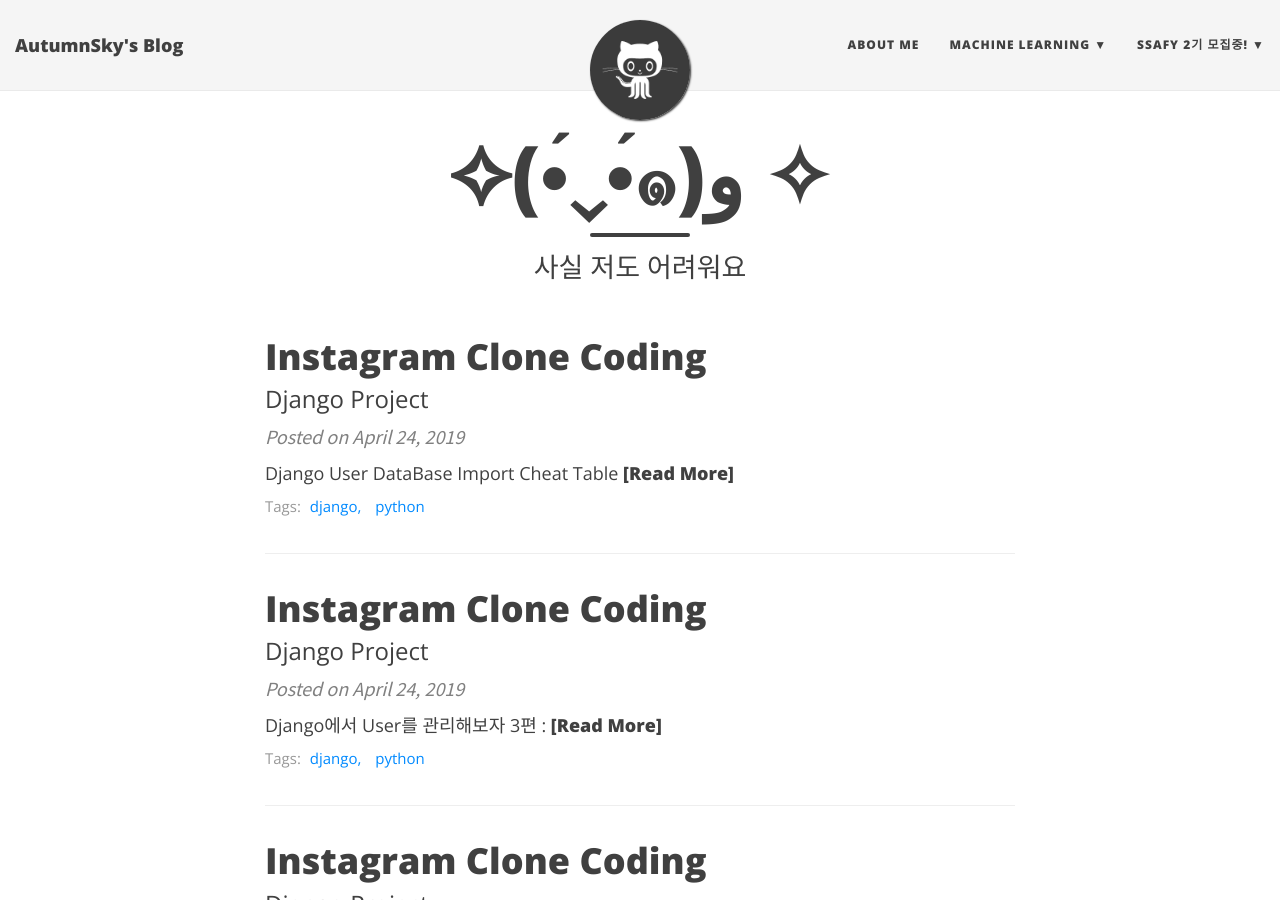
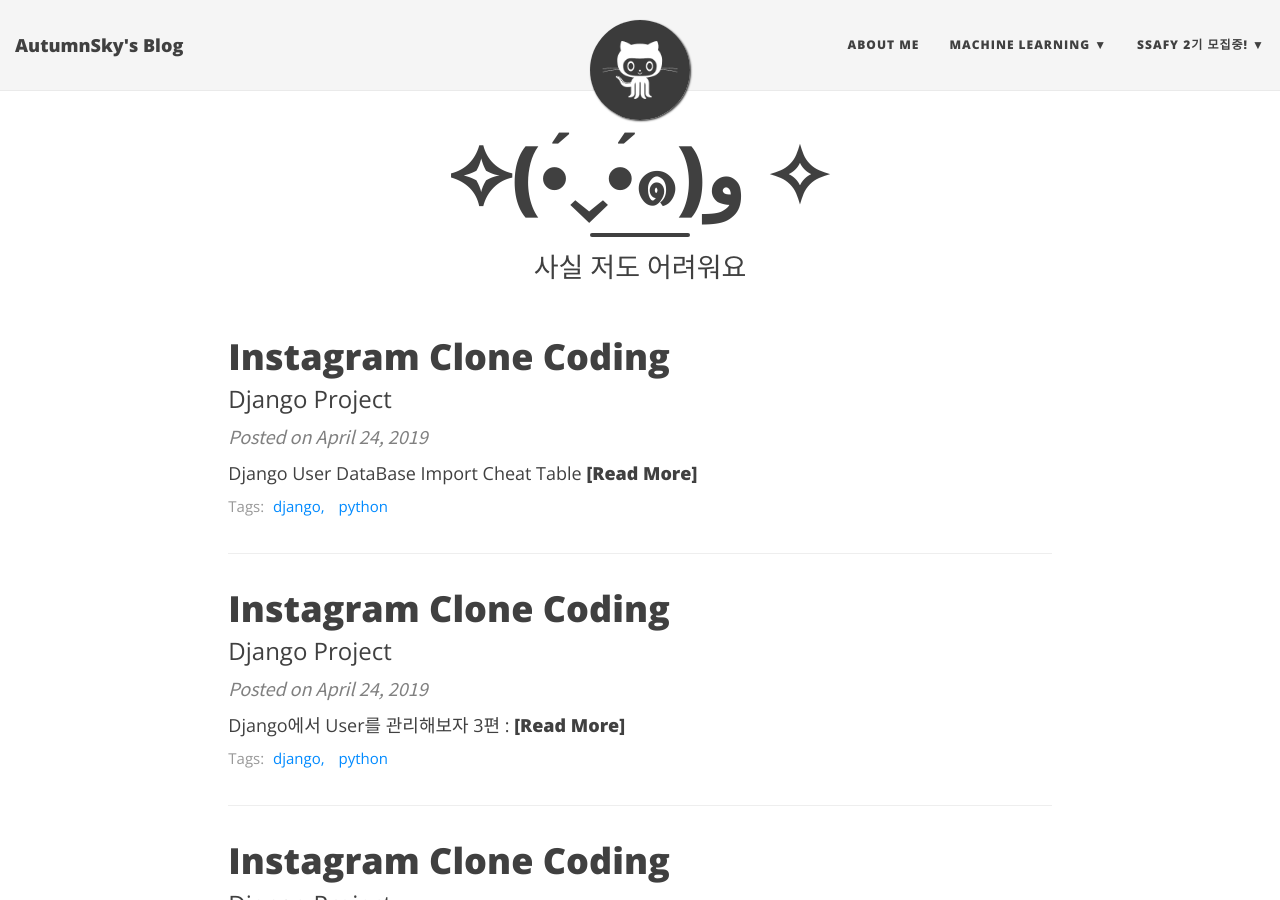
Before and after one commit to DongChanS/AutumnSky92.github.io, a Jekyll site: the page built from index.html, in a window 1280 px wide and 900 px high. Built offline with Jekyll 4.4.1, drawn with Linux system fonts in a browser that asks for light colours; nearby versions of some CDN libraries; the list of posts is cut into pages by our own code.

Commit message:
container-fluid 적용

```diff
--- a/_layouts/page.html
+++ b/_layouts/page.html
@@ -4,7 +4,7 @@
 
 {% include header.html type="page" %}
 
-<div class="container" role="main">
+<div class="container-fluid" role="main">
   <div class="row">
     <div class="col-lg-8 col-lg-offset-2 col-md-10 col-md-offset-1">
       {{ content }}
```
